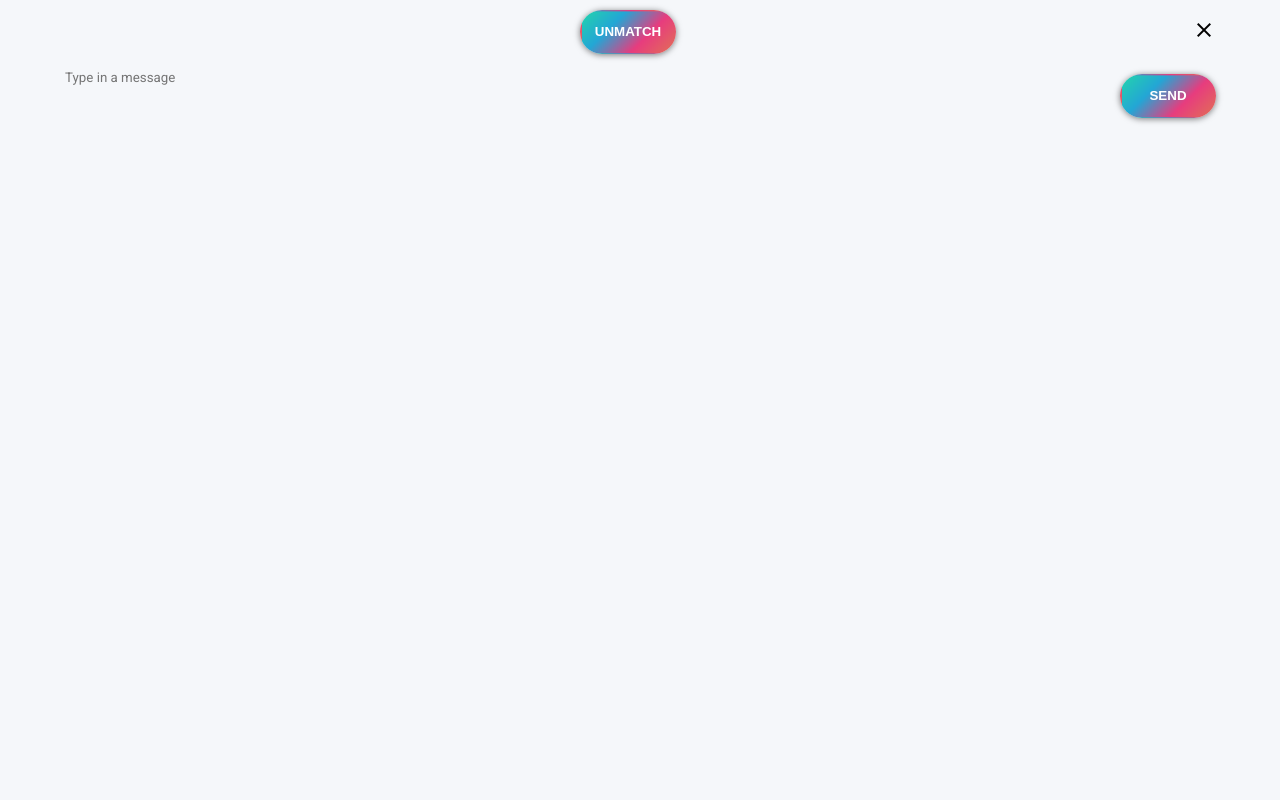
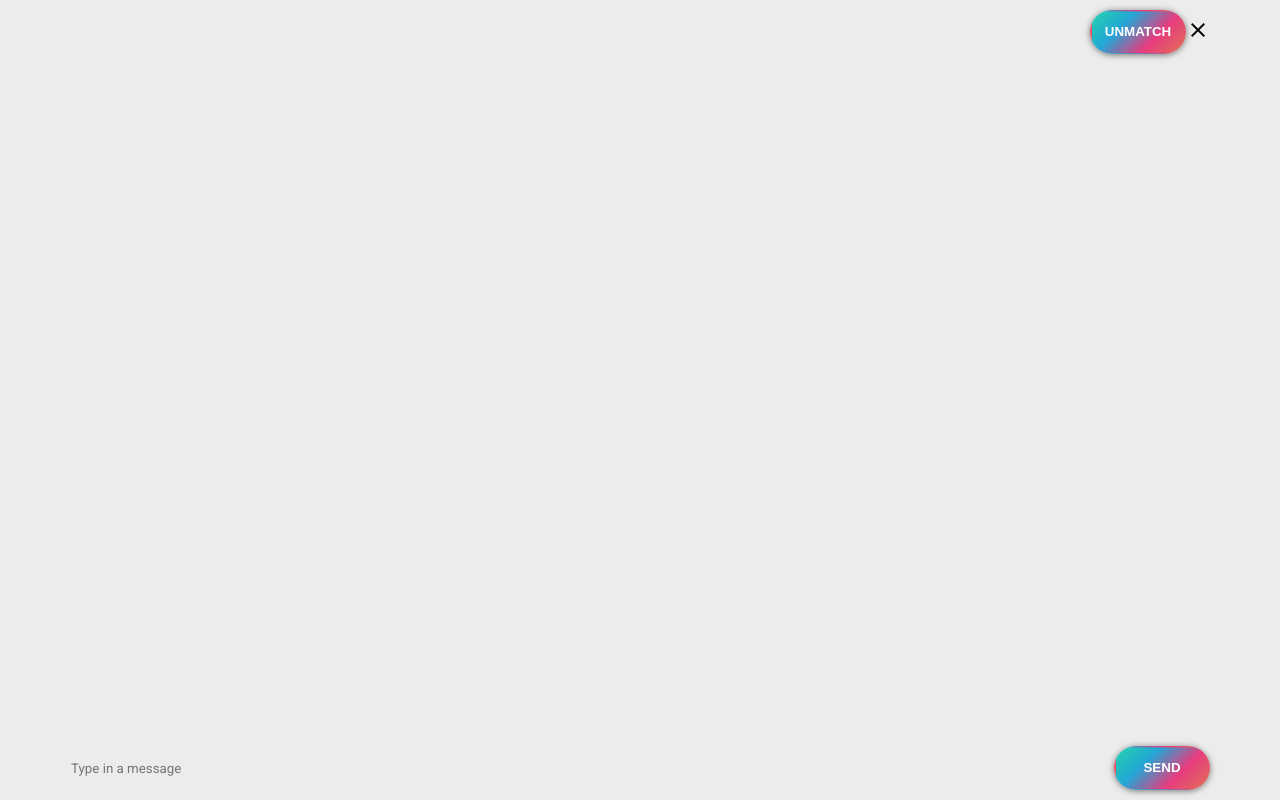
Before and after one commit to InferNovaShock/Foodber, a React (Create React App) app: page /food-recipe/1 in a window 1280 px wide. Built offline with nearby package versions, Linux system fonts and the light colour scheme.

Commit message:
further refactoring

```diff
--- a/src/components/css/style.css
+++ b/src/components/css/style.css
@@ -10,63 +10,39 @@
 }
 
 body {
-	background-color: #f5f7fa;
+	background-color: #ececec;
 	font-family: 'Roboto', sans-serif;
 }
 
-#menu {
-	z-index: 1;
-	background-color: #fff;
-	display: block;
-	position: fixed;
-	left: 0;
-	width: 100vw;
+#root {
+	display: flex;
 	height: 100vh;
 }
 
-.nav-bar {
-	display: block;
+#root > * {
+	width: 100%;
+	max-width: 1140px;
+	margin-left: auto;
+	margin-right: auto;
 }
 
-.avatar {
-	width: 74px;
-	height: 74px;
-	border-radius: 50%;
-	margin-left: 1rem;
-	margin-right: 1rem;
-	box-shadow: 0 0px 6px 0 rgba(0, 0, 0, 0.5);
+.send-btn {
+	width: 6rem;
+	height: 70%;
+	border: 1px solid transparent;
+	border-radius: 4rem;
+	color: white;
+	font-weight: 600;
+	cursor: pointer;
+	background-size: 400% 400%;
+	animation-direction: alternate;
+	animation: gradient 60s infinite;
+	box-shadow: 0 1px 6px 0 rgba(0, 0, 0, 0.5);
+	background: linear-gradient(-45deg, #e17055, #e73c7e, #23a6d5, #23d5ab);
 }
 
-.link-logo {
-	color: white;
-	text-decoration: none;
-}
-
-.container {
-	width: 100%;
-	max-width: 1140px;
-}
-
-.row {
-	display: flex;
-}
-
-.col {
-	flex: 1;
-}
-
-.col-2 {
-	flex: 2;
-}
-
-.btn-primary {
-	border: 1px solid #4cd137;
-	background-color: #4cd137;
-}
-
-.btn-danger {
-	border: 1px solid #ea2027;
-	background-color: #ea2027;
+.send-btn:active {
+	box-shadow: 0 1px 6px 0 rgba(0, 0, 0, 0.27);
 }
 
 .true {
--- a/src/components/food_card/food-card.css
+++ b/src/components/food_card/food-card.css
@@ -1,5 +1,8 @@
 #food-card {
-	flex: 2;
+	flex: 3;
+	display: flex;
+	flex-direction: column;
+	justify-content: center;
 }
 
 #images-holder {
@@ -28,11 +31,11 @@
 }
 
 .left {
-	transform: translate(-1000px, 0px) rotate(20deg);
+	transform: translate(calc(-100% - 40rem), 0px) rotate(20deg);
 }
 
 .right {
-	transform: translate(1000px, 0px) rotate(20deg);
+	transform: translate(calc(100% + 40rem), 0px) rotate(20deg);
 }
 
 .left,
--- a/src/components/food_recipe/FoodRecipe.js
+++ b/src/components/food_recipe/FoodRecipe.js
@@ -1,9 +1,23 @@
-import React, { useState } from 'react';
+import React, { Fragment, useState } from 'react';
 import { connect } from 'react-redux';
 import { Link } from 'react-router-dom';
 import { removeRecipe } from '../redux/actions/RecipeAction';
-import ResponsiveSize from '../responsive_size/ResponsiveSize';
 import './food-recipe.css';
+
+const Recipe = (props) => {
+	const { recipe } = props;
+	return (
+		<div id='message-box-nav'>
+			<h4>{recipe.label}</h4>
+			<button className='send-btn' onClick={() => console.log('clicked')}>
+				UNMATCH
+			</button>
+			<Link to='/' className='recipe-btn'>
+				<span className='material-icons'>close</span>
+			</Link>
+		</div>
+	);
+};
 
 const Message = (props) => (
 	<div className='mt-1'>
@@ -16,20 +30,29 @@ const TextArea = () => {
 	const [message, setMessage] = useState('');
 	const [messages, setMessages] = useState([]);
 	return (
-		<ResponsiveSize lg>
+		<Fragment>
 			<div className='message-box'>{messages}</div>
 			<div className='message-box-input'>
-				<textarea
+				<input
 					name='message'
 					type='text'
 					placeholder={'Type in a message'}
 					className='p-h-100'
 					maxLength='5000'
 					onKeyDown={(event) => {
+						if (event.key === 'Enter') {
+							setMessages([
+								...messages,
+								<Message message={message} />,
+							]);
+							setMessage('');
+							event.preventDefault();
+							return;
+						}
 						setMessage(message + event.key);
 					}}
 					value={message}
-				></textarea>
+				/>
 				<button
 					className='send-btn'
 					onClick={() => {
@@ -43,28 +66,13 @@ const TextArea = () => {
 					SEND
 				</button>
 			</div>
-		</ResponsiveSize>
-	);
-};
-
-const Recipe = (props) => {
-	const { recipe } = props;
-	return (
-		<div className='message-box-nav'>
-			<h4>{recipe.label}</h4>
-			<button className='send-btn' onClick={() => console.log('clicked')}>
-				UNMATCH
-			</button>
-			<Link to='/' className='recipe-btn'>
-				<span className='material-icons'>close</span>
-			</Link>
-		</div>
+		</Fragment>
 	);
 };
 
 const FoodRecipe = (props) => {
 	return (
-		<div className='p-h-100 message-container'>
+		<div id='food-recipe'>
 			<Recipe recipe={props.recipe} />
 			<TextArea />
 		</div>
--- a/src/components/food_recipe/food-recipe.css
+++ b/src/components/food_recipe/food-recipe.css
@@ -1,59 +1,19 @@
-.food-recipe-container {
-	width: 90%;
+#food-recipe {
+	width: 100%;
 	height: 100%;
-	overflow: auto;
-	margin-top: 1rem;
-	margin-left: auto;
-	margin-right: auto;
-	overflow-y: scroll;
 }
 
-.food-recipe-name {
-	padding-bottom: 1rem;
-	border-bottom: 1px solid #b2bec3;
-}
-
-.food-recipe-img {
-	width: 100%;
-	height: 405px;
-}
-
-.ingredient-content {
-	margin-left: 1rem;
-	margin-right: 1rem;
-	border-radius: 2rem;
-	padding-top: 1rem;
-	padding-bottom: 1rem;
-	background-color: white;
-	box-shadow: 0 0px 6px 0 rgba(0, 0, 0, 0.1);
-}
-
-.ingredient-content:last-child {
-	margin-bottom: 1rem;
-}
-
-.ingredient-img {
-	width: 64px;
-	height: 64px;
-	border-radius: 50%;
-}
-
-.message-container {
-	width: 90%;
-	margin-left: auto;
-	margin-right: auto;
-}
-
-.message-box-nav {
+#message-box-nav {
 	height: 4rem;
 	display: flex;
 	align-items: center;
-	justify-content: space-between;
+	justify-content: flex-end;
 }
 
 .message-box {
+	flex: 1;
+	height: calc(100% - 8rem);
 	overflow: auto;
-	height: calc(100% - 8rem);
 }
 
 .message-box-input {
@@ -63,11 +23,8 @@
 	justify-content: space-between;
 }
 
-.message-box-input textarea {
+.message-box-input input {
 	flex: 1;
-	height: 80%;
-	resize: none;
-	overflow: hidden;
 	background-color: transparent;
 	border: 1px solid transparent;
 	font-family: 'Roboto', sans-serif;
@@ -89,25 +46,4 @@
 		rgba(35, 166, 213, 0.5),
 		rgba(35, 213, 171, 0.5)
 	);
-	animation-direction: alternate;
-	animation: gradient 120s infinite;
 }
-
-.send-btn {
-	width: 6rem;
-	height: 70%;
-	border: 1px solid transparent;
-	border-radius: 4rem;
-	color: white;
-	font-weight: 600;
-	cursor: pointer;
-	background-size: 400% 400%;
-	animation-direction: alternate;
-	animation: gradient 60s infinite;
-	box-shadow: 0 1px 6px 0 rgba(0, 0, 0, 0.5);
-	background: linear-gradient(-45deg, #e17055, #e73c7e, #23a6d5, #23d5ab);
-}
-
-.send-btn:active {
-	box-shadow: 0 1px 6px 0 rgba(0, 0, 0, 0.27);
-}
--- a/src/components/matches/matches.css
+++ b/src/components/matches/matches.css
@@ -1,6 +1,5 @@
 #match-recipes-list {
-	height: 80%;
-	overflow: auto;
+	flex: 1;
 	margin-top: 1rem;
 	overflow-y: scroll;
 }
@@ -28,3 +27,12 @@
 	color: black;
 	text-decoration: none;
 }
+
+.avatar {
+	width: 74px;
+	height: 74px;
+	margin-left: 1rem;
+	border-radius: 50%;
+	margin-right: 1rem;
+	box-shadow: 0 0px 6px 0 rgba(0, 0, 0, 0.5);
+}
--- a/src/components/menu/menu.css
+++ b/src/components/menu/menu.css
@@ -1,7 +1,6 @@
 #menu {
-	z-index: 1;
-	width: 20rem;
-	display: block;
+	flex: 1;
+	z-index: 2;
 	background-color: #fff;
 }
 
@@ -31,14 +30,14 @@
 }
 
 .menu-button {
-	transition: border-bottom 0.5s ease-in-out;
+	color: black;
+	cursor: pointer;
 	font-size: 1rem;
 	font-weight: bold;
 	padding-bottom: 0.2rem;
 	background-color: transparent;
 	border: 2px solid transparent;
-	color: black;
-	cursor: pointer;
+	transition: border-bottom 0.5s ease-in-out;
 }
 
 .menu-button:hover {
```
